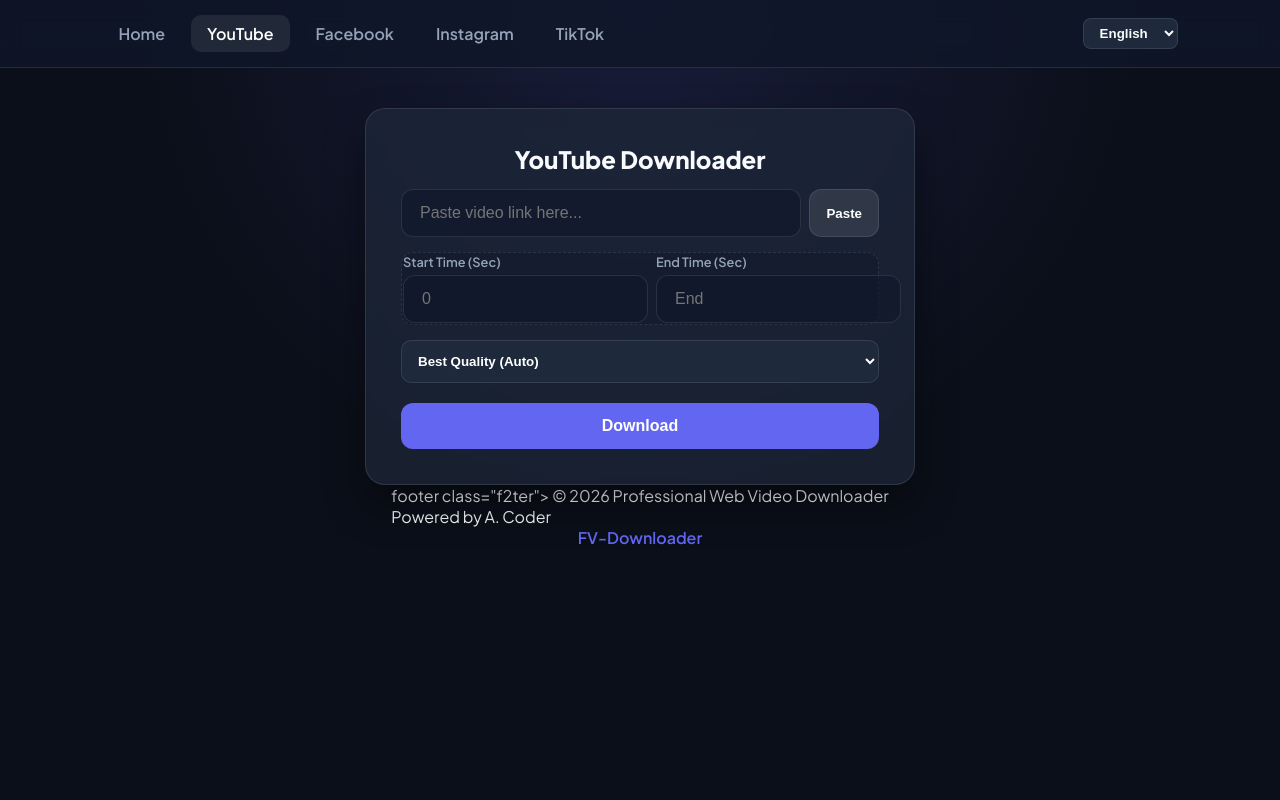
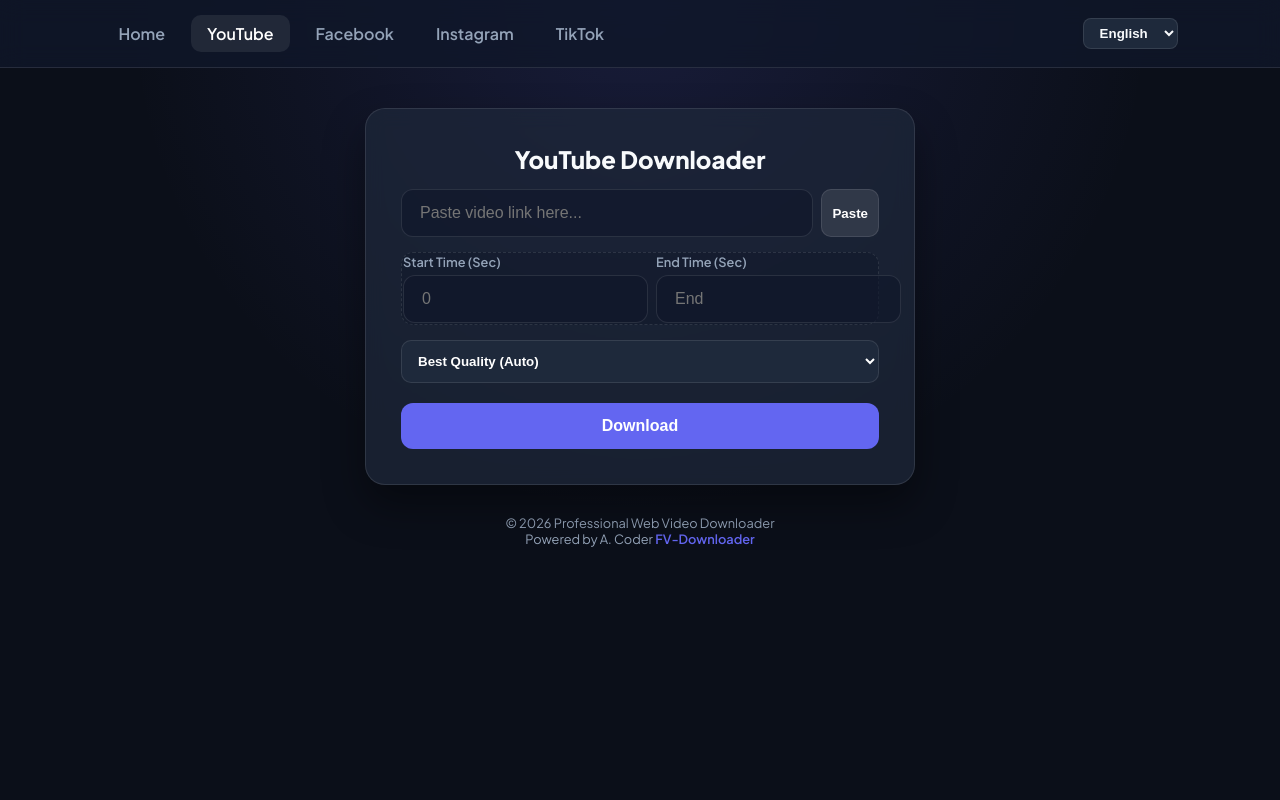
Before and after one commit to m7f0n3-spec/free-video-downloader, a Flask app: page /youtube in a window 1280 px wide. Run offline with Flask 3, Linux system fonts and the light colour scheme.

Commit message:
quick update

```diff
--- a/templates/facebook.html
+++ b/templates/facebook.html
@@ -480,7 +480,7 @@
         });
     </script>
     <script src="{{ url_for('static', filename='js/main.js') }}"></script>
-    footer class="f2ter">
+    <footer class="f2ter">
         © 2026 Professional Web Video Downloader<br>Powered by A. Coder<a href="https://shorturl.at/wrmY1" class="fv"> FV-Downloader</a>
     </footer>
 </body>
--- a/templates/index.html
+++ b/templates/index.html
@@ -235,7 +235,7 @@
         });
     </script>
     <script src="{{ url_for('static', filename='js/main.js') }}"></script>
-    footer class="f2ter">
+    <footer class="f2ter">
         © 2026 Professional Web Video Downloader<br>Powered by A. Coder<a href="https://shorturl.at/wrmY1" class="fv"> FV-Downloader</a>
     </footer>
 </body>
--- a/templates/instagram.html
+++ b/templates/instagram.html
@@ -480,7 +480,7 @@
         });
     </script>
     <script src="{{ url_for('static', filename='js/main.js') }}"></script>
-    footer class="f2ter">
+    <footer class="f2ter">
         © 2026 Professional Web Video Downloader<br>Powered by A. Coder<a href="https://shorturl.at/wrmY1" class="fv"> FV-Downloader</a>
     </footer>
 </body>
--- a/templates/youtube.html
+++ b/templates/youtube.html
@@ -92,11 +92,11 @@
         input[type="text"]:focus, input[type="number"]:focus { border-color: var(--primary); }
 
         .btn-paste {
-            padding: 0 16px;
+            padding: 0 10px;
             background: rgba(255, 255, 255, 0.1);
             color: #fff;
             border: 1px solid var(--border);
-            border-radius: 12px;
+            border-radius: 10px;
             cursor: pointer;
             font-weight: 600;
         }
@@ -480,7 +480,7 @@
         });
     </script>
     <script src="{{ url_for('static', filename='js/main.js') }}"></script>
-    footer class="f2ter">
+    <footer class="f2ter">
         © 2026 Professional Web Video Downloader<br>Powered by A. Coder<a href="https://shorturl.at/wrmY1" class="fv"> FV-Downloader</a>
     </footer>
 </body>
```
